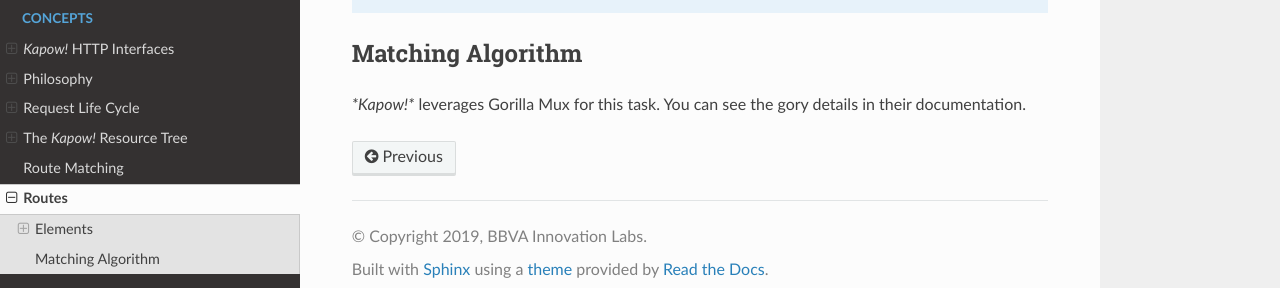
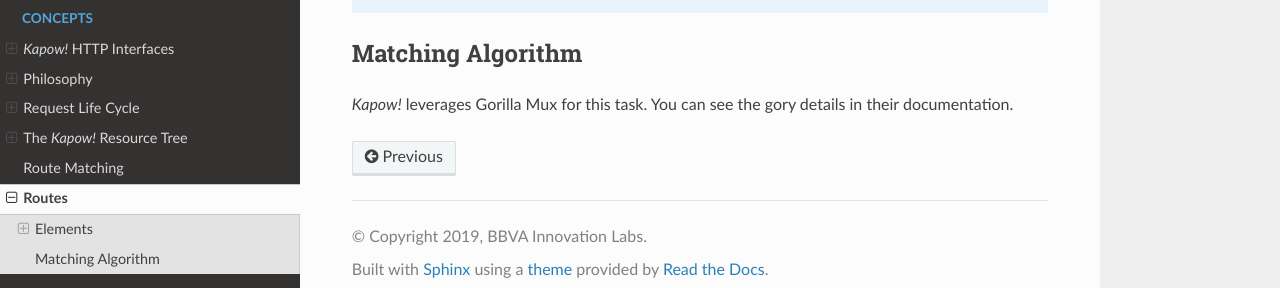
Before and after one commit to BBVA/kapow, a Sphinx documentation site: the page built from docs/source/concepts/routes.rst, in a window 1280 px wide and 900 px high, scrolled down 1321 px. Shown: the part 594-882 px from the top of the window. Built offline with Sphinx 7.4.7 and the Read the Docs theme 2.0.0, drawn with Linux system fonts in a browser that asks for light colours.

Commit message:
doc: style fix

```diff
--- a/docs/source/concepts/routes.rst
+++ b/docs/source/concepts/routes.rst
@@ -114,7 +114,7 @@ incantation to be executed:
 Matching Algorithm
 ------------------
 
-`*Kapow!*` leverages Gorilla Mux for this task. You can see the gory details in
+*Kapow!* leverages Gorilla Mux for this task. You can see the gory details in
 their documentation.
 
 
```
